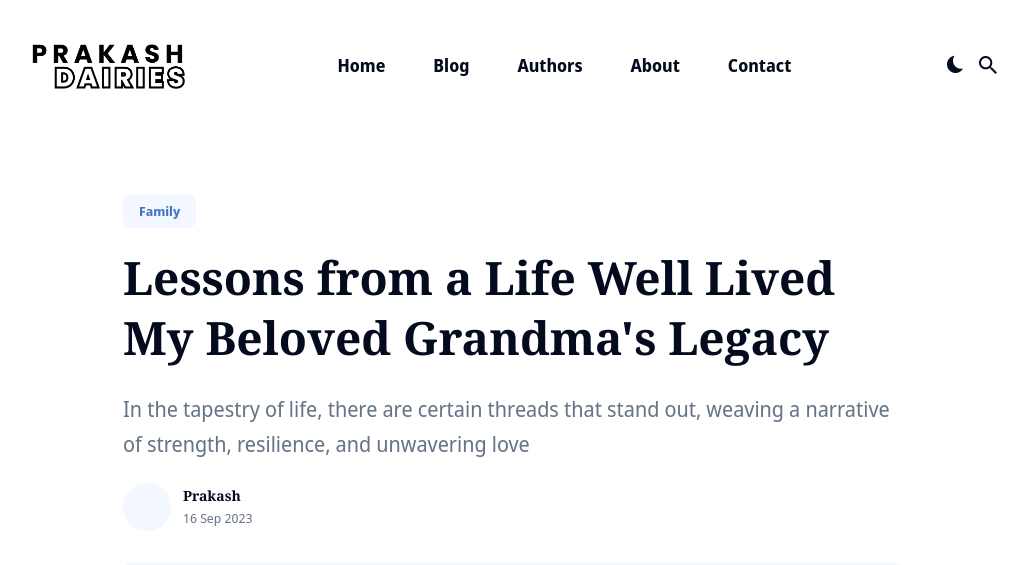
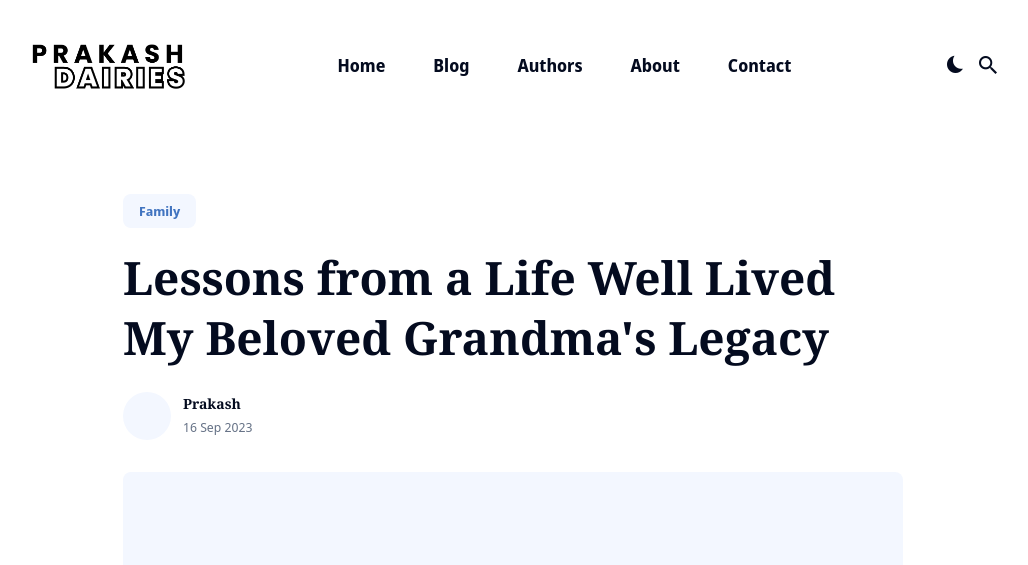
Before and after one commit to PrakasRavichandran/dairy-blog, a Jekyll site: the page built from _posts/2023-09-16-lessons-from-a-life-well-lived-my-beloved-grandma's-legacy.md, in a window 1280 px wide and 900 px high. Shown: the top 565 px of the window, without its empty margins (127-1155 px from the left). Built offline with Jekyll 4.4.1, drawn with Linux system fonts in a browser that asks for light colours; nearby versions of some CDN libraries.

Commit message:
Update 2023-09-16-lessons-from-a-life-well-lived-my-beloved-grandma's-legacy.md

```diff
--- a/_posts/2023-09-16-lessons-from-a-life-well-lived-my-beloved-grandma's-legacy.md
+++ b/_posts/2023-09-16-lessons-from-a-life-well-lived-my-beloved-grandma's-legacy.md
@@ -1,7 +1,7 @@
 ---
 layout: post
 title: Lessons from a Life Well Lived My Beloved Grandma's Legacy
-description: In the tapestry of life, there are certain threads that stand out, weaving a narrative of strength, resilience, and unwavering love
+description:
 date: 2023-09-16 12:30:35 +0300
 author: prakash
 image: '/images/24.jpg'
```
